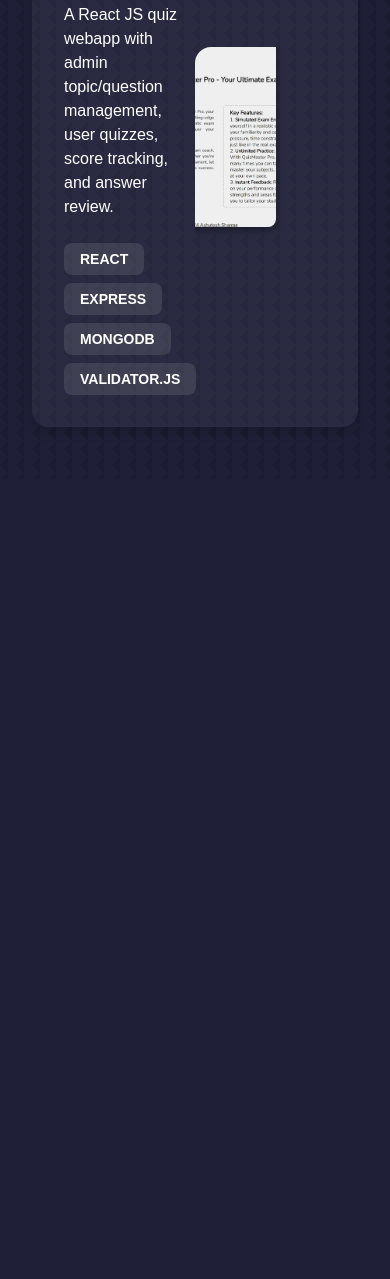
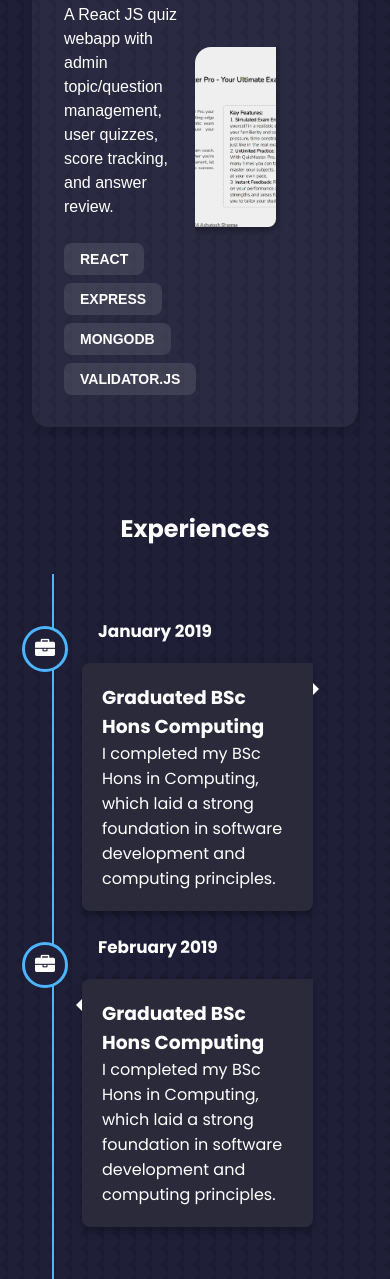
Before and after one commit to yewantraj/desn3036-portfolio, a plain HTML site: page index.html in a window 390 px wide. Shown: the part 4215-5494 px from the top of the page. Before the commit the page ends 4694 px from the top, so only its background shows below. Drawn offline with nearby package versions, Linux system fonts and the light colour scheme.

Commit message:
experience section added

```diff
--- a/css/style.css
+++ b/css/style.css
@@ -21,7 +21,8 @@ body {
     color: var(--color-white);
     background-image: url(../images/bg-texture.png);
 }
-.d-none{
+
+.d-none {
     display: none;
 }
 
@@ -30,7 +31,7 @@ body {
     position: fixed;
     left: 100px;
     width: 60px;
-    top:25%;
+    top: 25%;
     background: rgba(255, 255, 255, 0.1);
     display: flex;
     flex-direction: column;
@@ -42,6 +43,7 @@ body {
     opacity: 0;
     transition: opacity 0.3s ease, background-color 0.3s ease;
 }
+
 .side-nav.scrolled-past-about {
     opacity: 1 !important;
 }
@@ -58,6 +60,7 @@ body {
     transition: background-color 1s ease-in-out;
     border-radius: 50%;
 }
+
 .side-nav a:hover {
     background-color: rgba(255, 255, 255, 0.1);
 }
@@ -89,6 +92,7 @@ body {
     opacity: 1;
     transform: translateX(0);
 }
+
 /*end side nav */
 
 .header {
@@ -100,7 +104,8 @@ body {
     align-items: center;
     text-align: center;
 }
-.buttons a{
+
+.buttons a {
     text-decoration: none;
     display: flex;
     align-items: center;
@@ -109,7 +114,7 @@ body {
 .top-nav {
     display: flex;
     gap: 2em;
-    background: rgba(0, 0, 0, 0.3);
+    background: rgba(26, 6, 34, 0.3);
     padding: 1rem;
     border-radius: 3rem;
 }
@@ -133,7 +138,7 @@ body {
 }
 
 .top-nav a.active {
-    background:  rgba(255, 255, 255, 0.1);
+    background: rgba(255, 255, 255, 0.1);
 }
 
 .main-content {
@@ -191,7 +196,8 @@ h1 {
     margin-left: 10px;
 }
 
-.contact-btn, .cv-btn {
+.contact-btn,
+.cv-btn {
     font-size: 16px;
     width: max-content;
     display: inline-block;
@@ -205,7 +211,8 @@ h1 {
     /* background-image: url(../images/bg-texture.png); */
 }
 
-.contact-btn:hover, .cv-btn:hover {
+.contact-btn:hover,
+.cv-btn:hover {
     background-color: var(--color-primary);
 }
 
@@ -219,7 +226,7 @@ h1 {
     display: inline-block;
     border-radius: 2rem;
     padding: 0.5rem 1rem;
-    font-size:28px;
+    font-size: 28px;
     color: var(--color-primary);
     cursor: pointer;
     border: 1px solid var(--color-primary);
@@ -228,7 +235,7 @@ h1 {
 
 .social-links a:hover {
     background-color: var(--color-primary);
-    color:var(--color-white);
+    color: var(--color-white);
 }
 
 
@@ -241,6 +248,7 @@ h1 {
     text-align: center;
     gap: 30px;
 }
+
 .about .main-content .line {
     width: 4px;
     height: 60px;
@@ -252,7 +260,9 @@ h1 {
 }
 
 /* Title text */
-.about .main-content h2 ,.project .main-content h2,.skill .main-content h2{
+.about .main-content h2,
+.project .main-content h2,
+.skill .main-content h2 {
     font-size: 1.5em;
     color: white;
     font-weight: bold;
@@ -270,7 +280,8 @@ h1 {
     flex-wrap: wrap;
     align-items: center;
     justify-content: space-between;
-    background-color: rgba(255, 255, 255, 0.05); /* Light transparent background */
+    background-color: rgba(255, 255, 255, 0.05);
+    /* Light transparent background */
     padding: 2rem;
     border-radius: 1rem;
     box-shadow: 0px 4px 12px rgba(0, 0, 0, 0.2);
@@ -283,19 +294,26 @@ h1 {
 
 .project-preview {
     position: relative;
-    overflow: hidden; /* Hide overflow */
-    width: 200px; /* Set a fixed width for the container */
-    height: 200px; /* Set a fixed height for the container */
-    border-radius: 1rem; /* Optional: rounded corners */
+    overflow: hidden;
+    /* Hide overflow */
+    width: 200px;
+    /* Set a fixed width for the container */
+    height: 200px;
+    /* Set a fixed height for the container */
+    border-radius: 1rem;
+    /* Optional: rounded corners */
 }
 
 .project-preview img {
     position: absolute;
     top: -20px;
     left: -50px;
-    width: 100%; /* Ensure the image covers the container */
-    height: 100%; /* Stretch image to fit container */
-    object-fit: cover; /* Ensures the image scales proportionally without distortion */
+    width: 100%;
+    /* Ensure the image covers the container */
+    height: 100%;
+    /* Stretch image to fit container */
+    object-fit: cover;
+    /* Ensures the image scales proportionally without distortion */
 }
 
 
@@ -345,13 +363,174 @@ h1 {
     border-radius: 0.5rem;
     box-shadow: 0px 4px 8px rgba(0, 0, 0, 0.3);
 }
-.project .main-content h2,.skill .main-content h2,.experience .main-content h2{
+
+.project .main-content h2,
+.skill .main-content h2,
+.experience .main-content h2 {
     margin-bottom: 3rem;
 }
 
 /*project section end*/
 
-@media (max-width: 1100px){
+/*experience section start*/
+
+.experience .main-content {
+    max-width: 1200px;
+}
+
+.timeline:before {
+    content: '';
+    position: absolute;
+    height: 100%;
+    left: 50%;
+    width: 2px;
+    top: -20px;
+    background: var(--color-primary);
+    z-index: 1;
+}
+
+.timeline {
+    position: relative;
+    margin: 0px auto;
+    padding: 50px 0;
+}
+
+
+.timeline ul {
+    margin: 0;
+    padding: 0;
+}
+
+.timeline ul li {
+    list-style: none;
+    line-height: normal;
+    position: relative;
+    width: 50%;
+    padding: 19px 45px;
+}
+
+.timeline .right_content .content {
+    background-color: #2a2a3b;
+    padding: 20px;
+    box-shadow: 0 4px 8px rgba(0, 0, 0, 0.3);
+}
+
+.timeline .right_content .content {
+    border-radius: 8px 0px 8px 8px;
+    margin-bottom: 30px;
+}
+
+.timeline .left_content .content {
+    border-radius: 0px 8px 8px 8px;
+}
+
+.timeline .right_content {
+    position: relative;
+    display: inline-block;
+    /* Ensures that the rectangle fits the content */
+}
+
+/* Style for odd timeline items */
+.timeline li:nth-child(odd) .right_content .content::after {
+    content: '';
+    position: absolute;
+    top: 20px;
+    right: -6px;
+    width: 0;
+    height: 0;
+    border-top: 6px solid transparent;
+    border-bottom: 6px solid transparent;
+    border-left: 6px solid var(--color-white);
+}
+
+/* Style for even timeline items */
+.timeline li:nth-child(even) .right_content .content::after {
+    content: '';
+    position: absolute;
+    top: 20px;
+    left: -6px;
+    width: 0;
+    height: 0;
+    border-top: 6px solid transparent;
+    border-bottom: 6px solid transparent;
+    border-right: 6px solid var(--color-white);
+}
+
+
+.timeline ul li:nth-child(odd) {
+    float: left;
+    text-align: right;
+    clear: both;
+}
+
+.timeline ul li:nth-child(even) {
+    float: right;
+    text-align: left;
+    clear: both;
+}
+
+.left_content {
+    padding-bottom: 20px;
+}
+
+.timeline ul li:nth-child(odd):before {
+    content: '\f0b1';
+    font-family: 'FontAwesome';
+    position: absolute;
+    font-size: 20px;
+    color: var(--color-white);
+    border: 3px solid var(--color-primary);
+    background-color: var(--color-bg);
+    padding: 10px;
+    border-radius: 50%;
+    right: -20px;
+    top: 10px;
+    z-index: 1;
+}
+
+.timeline ul li:nth-child(even):before {
+    content: '\f0b1';
+    font-family: 'FontAwesome';
+    position: absolute;
+    font-size: 20px;
+    color: var(--color-white);
+    border: 3px solid var(--color-primary);
+    background-color: var(--color-bg);
+    padding: 10px;
+    border-radius: 50%;
+    left: -20px;
+    top: 10px;
+    z-index: 1;
+}
+
+.timeline ul li:nth-child(odd) .left_content {
+    position: absolute;
+    top: 12px;
+    right: -165px;
+    margin: 0;
+    padding: 4px 16px;
+    color: var(--color-white);
+    font-weight: bold;
+    font-size: 0.9em;
+
+}
+
+.timeline ul li:nth-child(even) .left_content {
+    position: absolute;
+    top: 12px;
+    left: -165px;
+    margin: 0;
+    padding: 4px 16px;
+
+    color: var(--color-white);
+    font-weight: bold;
+    font-size: 0.9em;
+
+}
+
+/* experience section end */
+
+@media (max-width: 1100px) {
     .side-nav {
         display: none;
     }
@@ -364,6 +543,10 @@ h1 {
 
     .profile-picture img {
         margin-top: 115px;
+    }
+
+    .timeline {
+        width: 100%;
     }
 
 }
@@ -380,7 +563,7 @@ h1 {
         text-align: center;
     }
 
-    .buttons a{
+    .buttons a {
         text-decoration: none;
         display: flex;
         align-items: center;
@@ -421,7 +604,7 @@ h1 {
     }
 
     .top-nav a.active {
-        background:  rgba(255, 255, 255, 0.1);
+        background: rgba(255, 255, 255, 0.1);
     }
 
     .main-content {
@@ -479,7 +662,8 @@ h1 {
         margin-left: 10px;
     }
 
-    .contact-btn, .cv-btn {
+    .contact-btn,
+    .cv-btn {
         font-size: 16px;
         width: max-content;
         display: inline-block;
@@ -493,7 +677,8 @@ h1 {
         /* background-image: url(../images/bg-texture.png); */
     }
 
-    .contact-btn:hover, .cv-btn:hover {
+    .contact-btn:hover,
+    .cv-btn:hover {
         background-color: var(--color-primary);
     }
 
@@ -507,7 +692,7 @@ h1 {
         display: inline-block;
         border-radius: 2rem;
         padding: 0.5rem 1rem;
-        font-size:28px;
+        font-size: 28px;
         color: var(--color-primary);
         cursor: pointer;
         border: 1px solid var(--color-primary);
@@ -516,10 +701,42 @@ h1 {
 
     .social-links a:hover {
         background-color: var(--color-primary);
-        color:var(--color-white);
+        color: var(--color-white);
     }
 
+    .timeline {
+        width: 100%;
+    }
 
+    .timeline:before {
+        left: 20px;
+    }
+
+    .timeline ul li:nth-child(odd),
+    .timeline ul li:nth-child(even) {
+        width: 100%;
+        text-align: left;
+        padding-left: 50px;
+    }
+
+    .timeline ul li:nth-child(odd):before {
+        top: -18px;
+        left: -10px;
+        width: 20px;
+    }
+
+    .timeline ul li:nth-child(even):before {
+        top: -18px;
+        left: -10px;
+        width: 20px;
+    }
+
+    .timeline ul li:nth-child(odd) .left_content,
+    .timeline ul li:nth-child(even) .left_content {
+        top: -30px;
+        left: 50px;
+        right: inherit;
+    }
 }
 
 /* @media screen and (max-width: 375px) {
--- a/index.html
+++ b/index.html
@@ -170,6 +170,46 @@
     </div>
   </section>
 
+  <section class="experience" id="experience">
+    <div class="main-content">
+      <h2 data-aos="fade-up" data-aos-duration="1100">Experiences</h2>
+      <div class="timeline">
+        <ul>
+          <li data-aos="fade-right">
+            <div class="right_content">
+              <div class="content">
+                <h3>Graduated BSc Hons Computing</h3>
+                <p>
+                  I completed my BSc Hons in Computing, which laid a strong
+                  foundation in software development and computing principles.
+                </p>
+              </div>
+            </div>
+            <div class="left_content">
+              <h3>January 2019</h3>
+            </div>
+          </li>
+          <li data-aos="fade-left">
+            <div class="right_content">
+              <div class="content">
+                <h3>Graduated BSc Hons Computing</h3>
+                <p>
+                  I completed my BSc Hons in Computing, which laid a strong
+                  foundation in software development and computing principles.
+                </p>
+              </div>
+            </div>
+            <div class="left_content">
+              <h3>February 2019</h3>
+            </div>
+          </li>
+
+          <div style="clear: both"></div>
+        </ul>
+      </div>
+    </div>
+  </section>
+
   <script src="https://unpkg.com/aos@next/dist/aos.js"></script>
   <script src="js/index.js"></script>
 </body>
```
